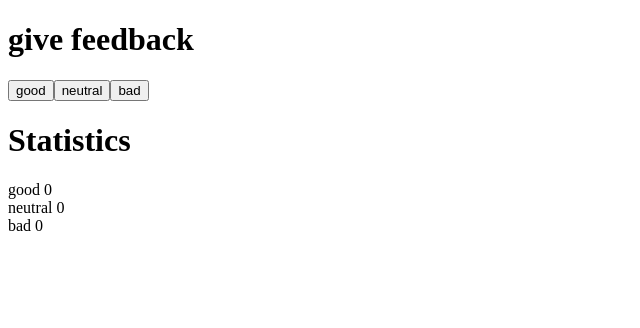
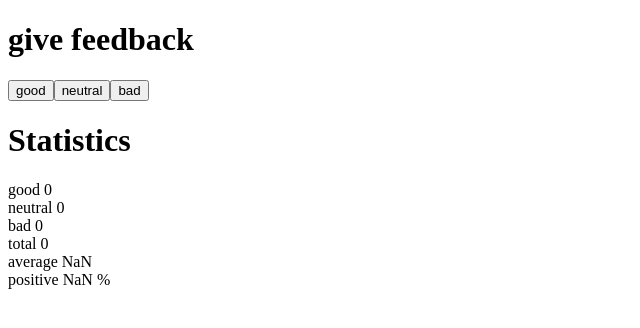
Before and after one commit to elvis-visi/fso, a React (Create React App) app in the folder part1/unicafe/: page / in a window 1280 px wide. Shown: the top 328 px of the page, without its empty margins (0-640 px from the left). Built offline with nearby package versions, Linux system fonts and the light colour scheme.

Commit message:
1.6. unicafe 1.7-1.8, dispaly more stats.

```diff
--- a/part1/unicafe/src/App.js
+++ b/part1/unicafe/src/App.js
@@ -2,13 +2,19 @@ import { useState } from 'react'
 
 
 const Statistics  = ({good,neutral,bad}) => {
-
+//average score (good: 1, neutral: 0, bad: -1)
+let totalReviews = good + neutral + bad;
+let average = (good - bad) / totalReviews
+let positive = good / totalReviews * 100
   return (
     <div>
       <h1>Statistics</h1>
       good {good} <br></br>
       neutral {neutral} <br></br>
-      bad {bad}
+      bad {bad} <br></br>
+      total {good + neutral + bad} <br></br>
+      average {average} <br></br>
+      positive {positive} %
    </div>
   )
 
@@ -32,8 +38,8 @@ const [bad, setBad] = useState(0)
 
 //clicking handlers
 const goodHandler = () => setGood(good + 1)
-const neutralHandler = () => setNeutral(good + 1)
-const badHandler = () => setBad(good + 1)
+const neutralHandler = () => setNeutral(neutral + 1)
+const badHandler = () => setBad(bad + 1)
 
 
 
```
